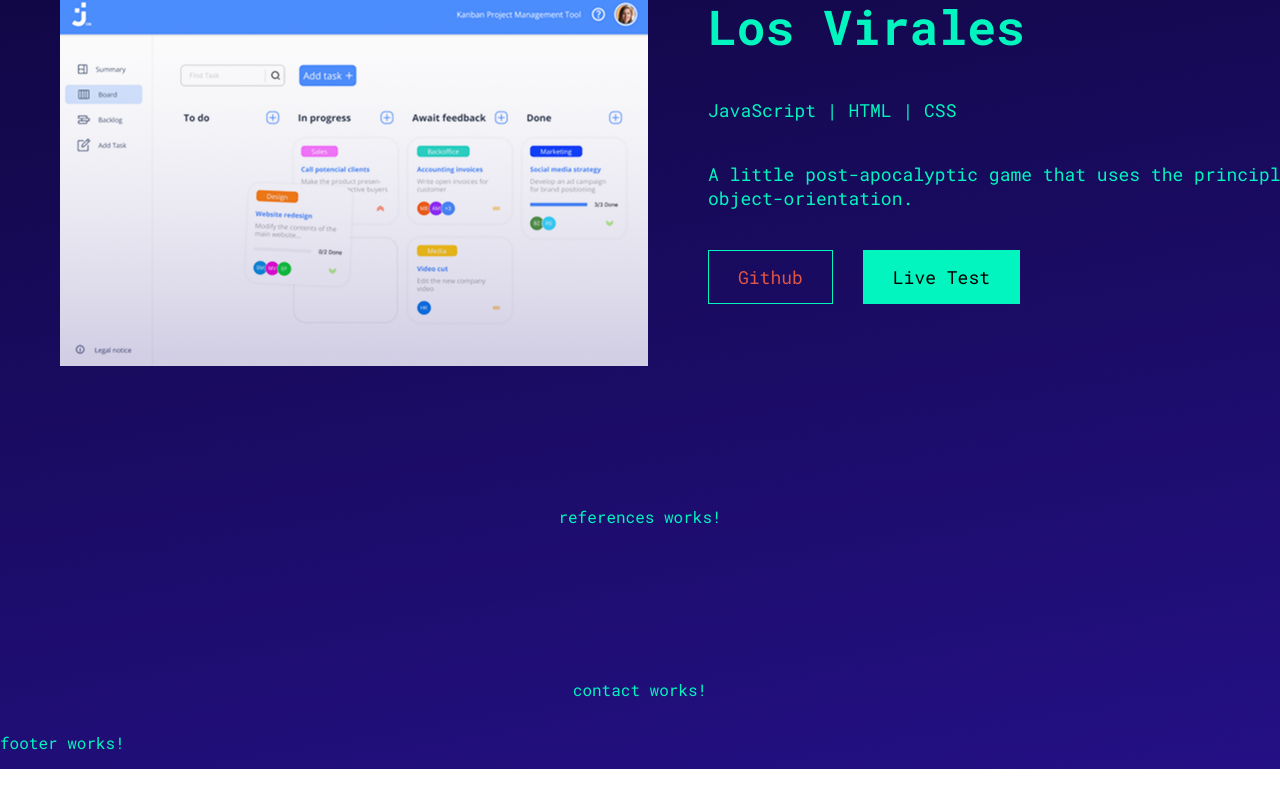
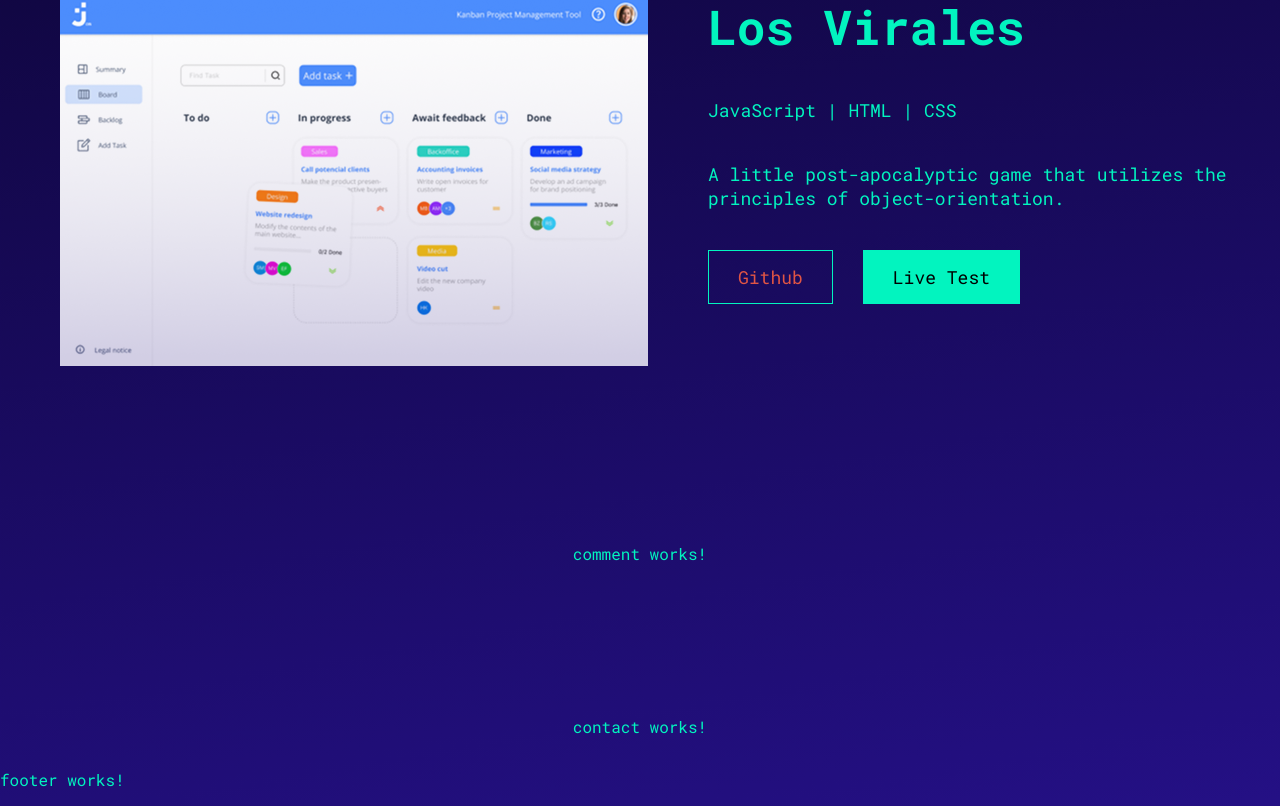
Before and after one commit to LeonKoenig17/portfolio, an Angular app: page / in a window 1280 px wide. Shown: the part 3025-3831 px from the top of the page. Before the commit the page ends 3794 px from the top, so only its background shows below. Built offline with nearby package versions, Linux system fonts and the light colour scheme; a web font is replaced by a local one.

Commit message:
reference component init

```diff
--- a/src/app/main-content/projects/projects.component.ts
+++ b/src/app/main-content/projects/projects.component.ts
@@ -30,7 +30,7 @@ export class ProjectsComponent {
       title: "Los Virales",
       skills: "JavaScript | HTML | CSS",
       text: `
-        A little post-apocalyptic game that uses the principles of object-orientation.`
+        A little post-apocalyptic game that utilizes the principles of object-orientation.`
     }
   ]
 }
--- /dev/null
+++ b/src/app/main-content/references/comment/comment.component.html
@@ -0,0 +1 @@
+<p>comment works!</p>
--- a/src/app/main-content/references/references.component.html
+++ b/src/app/main-content/references/references.component.html
@@ -1 +1,9 @@
-<p>references works!</p>
+<section>
+    <p></p>
+    <div>
+        <img src="" alt="">
+        <div>
+            <app-comment></app-comment>
+        </div>
+    </div>
+</section>
--- a/src/app/main-content/references/references.component.ts
+++ b/src/app/main-content/references/references.component.ts
@@ -1,12 +1,22 @@
 import { Component } from '@angular/core';
+import { CommentComponent } from './comment/comment.component';
 
 @Component({
   selector: 'app-references',
   standalone: true,
-  imports: [],
+  imports: [CommentComponent],
   templateUrl: './references.component.html',
   styleUrl: './references.component.scss'
 })
 export class ReferencesComponent {
-
+  comments = [
+    {
+      name: "Noah Müller",
+      project: "Project Sharkie",
+      text: `
+        "Marcus had to develop, format and deliver content in collaboration
+        with the team members.He is a reliable and friendly person."
+      `
+    }
+  ]
 }
```
Also changed, not shown: src/app/main-content/references/comment/comment.component.ts (added, +12 -0 lines), src/app/main-content/references/comment/comment.component.scss (added), 1 other file (tests, documents, lock files or other folders).
